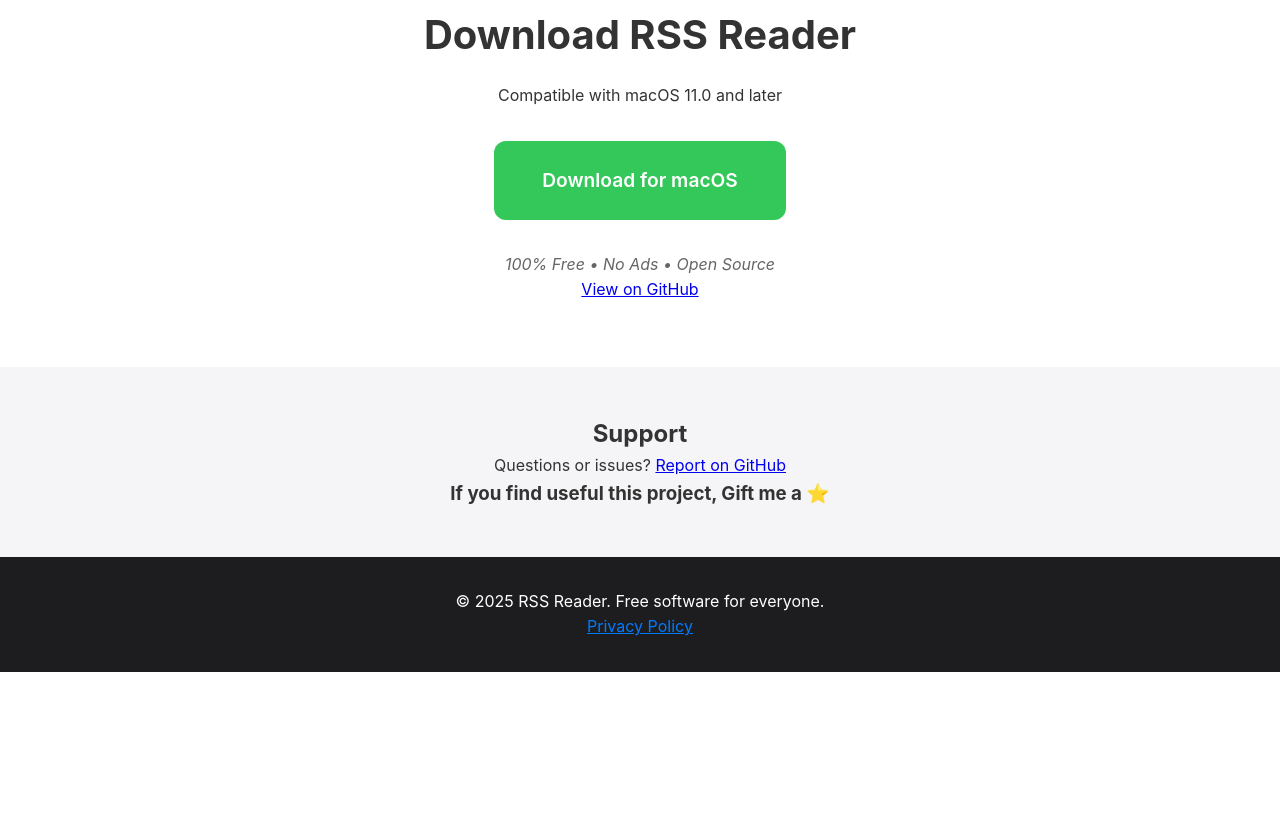
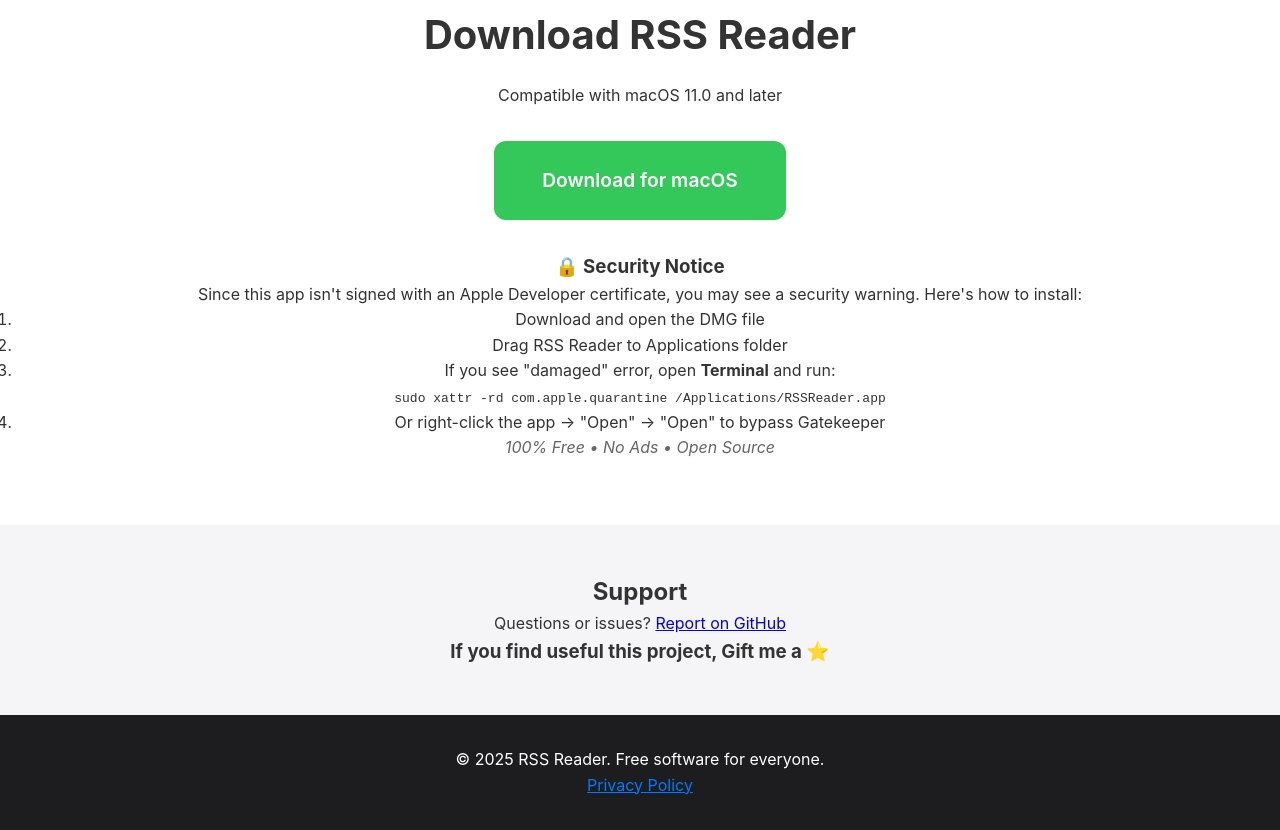
Before and after one commit to AlbertoBarrago/RSS-Feeder, a plain HTML site: page index.html in a window 1280 px wide. Shown: the part 1100-1930 px from the top of the page. Before the commit the page ends 1772 px from the top, so only its background shows below. Drawn offline with Linux system fonts and the light colour scheme.

Commit message:
feat: Update index and review piepe

```diff
--- a/index.html
+++ b/index.html
@@ -53,10 +53,20 @@
              <p>Compatible with macOS 11.0 and later</p>
              <a href="https://github.com/AlbertoBarrago/RSS-Reader/releases/latest/download/RSSReader.dmg"
              class="download-button">Download for macOS</a>
+
+          <div class="installation-instructions">
+               <h3>🔒 Security Notice</h3>
+               <p>Since this app isn't signed with an Apple Developer certificate, you may see a security warning. Here's how to install:</p>
+            <ol>
+                <li>Download and open the DMG file</li>
+            	<li>Drag RSS Reader to Applications folder</li>
+                <li>If you see "damaged" error, open <strong>Terminal</strong> and run:</li>
+            	<code>sudo xattr -rd com.apple.quarantine /Applications/RSSReader.app</code>
+        	    <li>Or right-click the app → "Open" → "Open" to bypass Gatekeeper</li>
+        	</ol>
+          </div>
+
     	   <p class="disclaimer">100% Free • No Ads • Open Source</p>
-            <p class="github-link">
-                <a href="https://github.com/AlbertoBarrago/RSS-Reader">View on GitHub</a>
-            </p>
 	</section>
 
         <section id="support" class="support">
```
Also changed, not shown: 1 other file. Lines whose indentation alone changed are shown as unchanged.
